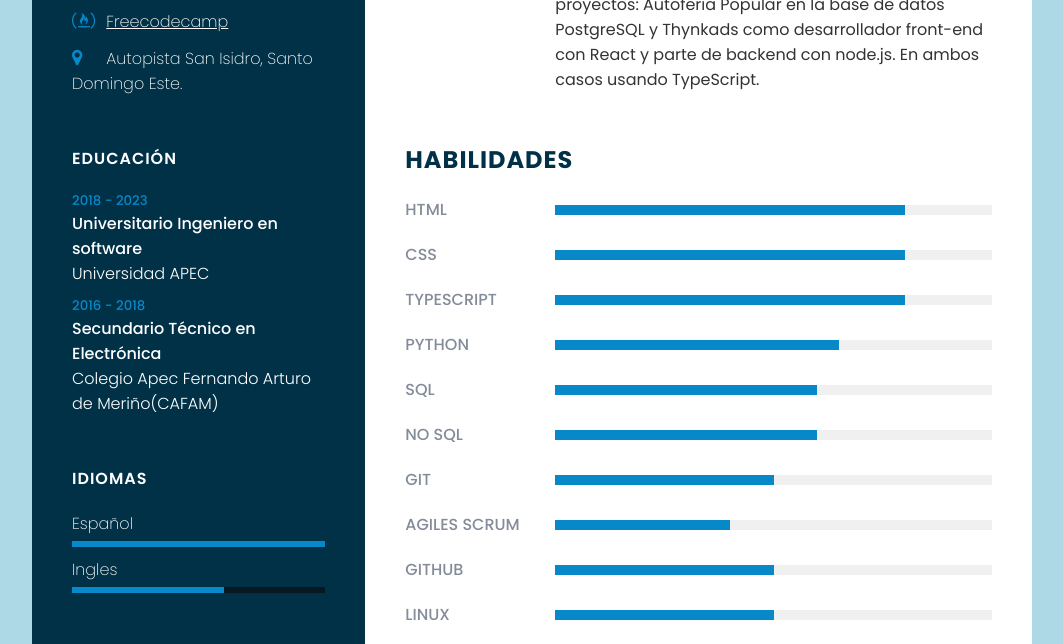
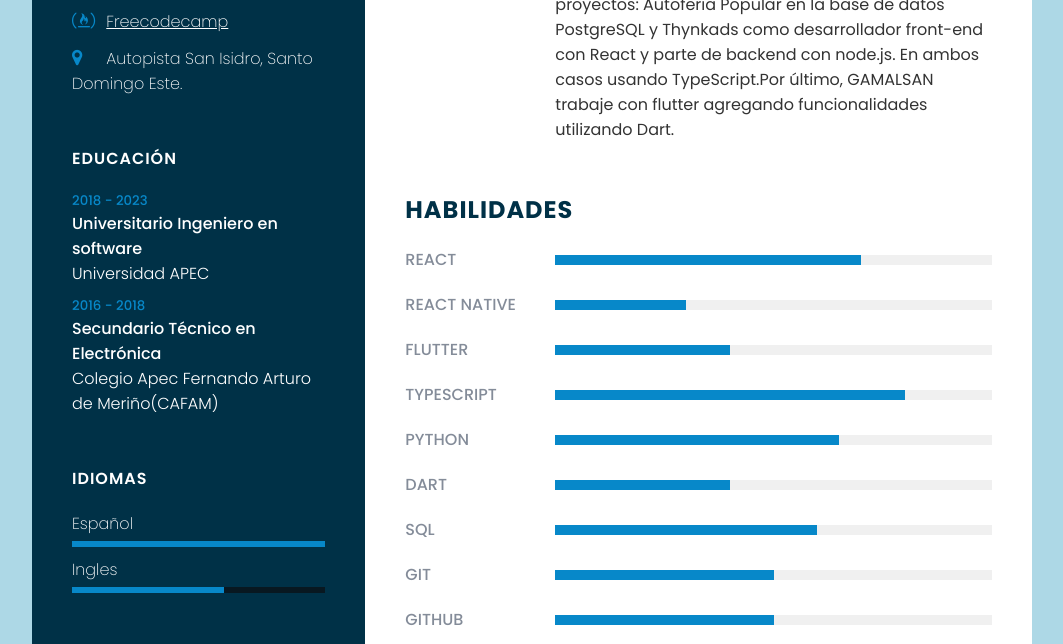
Before and after one commit to DavidSuriel/CV-JDSS, a plain HTML site: page index.html in a window 1280 px wide. Shown: the part 673-1317 px from the top of the page, without its empty margins (108-1171 px from the left). Drawn offline with Linux system fonts and the light colour scheme.

Commit message:
Quinta version

```diff
--- a/index.html
+++ b/index.html
@@ -133,24 +133,29 @@
 
                     <br>
                     <h4>Junior Software Developer</h4>
-                    <p>Durante mi experiencia laboral he trabajado dos proyectos: Autoferia Popular en la base de datos PostgreSQL y Thynkads como desarrollador front-end con React y parte de backend con node.js. En ambos casos usando TypeScript.
+                    <p>Durante mi experiencia laboral he trabajado dos proyectos: Autoferia Popular en la base de datos PostgreSQL y Thynkads como desarrollador front-end con React y parte de backend con node.js. En ambos casos usando TypeScript.Por último, GAMALSAN trabaje con flutter agregando funcionalidades utilizando Dart.
                     </p>
                 </div>
             </div>
         </div>
-
         <div class="about skills">
             <h2 class="title2">Habilidades</h2>
             <div class="box">
-                <h4>Html</h4>
+                <h4>React</h4>
                 <div class="percent">
-                    <div style="width: 80%;"></div>
+                    <div style="width: 70%;"></div>
                 </div>
             </div>
             <div class="box">
-                <h4>CSS</h4>
+                <h4>React Native</h4>
                 <div class="percent">
-                    <div style="width: 80%;"></div>
+                    <div style="width: 30%;"></div>
+                </div>
+            </div>
+            <div class="box">
+                <h4>Flutter</h4>
+                <div class="percent">
+                    <div style="width: 40%;"></div>
                 </div>
             </div>
             <div class="box">
@@ -166,13 +171,13 @@
                 </div>
             </div>
             <div class="box">
-                <h4>SQL</h4>
+                <h4>Dart</h4>
                 <div class="percent">
-                    <div style="width: 60%;"></div>
+                    <div style="width: 40%;"></div>
                 </div>
             </div>
             <div class="box">
-                <h4>No SQL</h4>
+                <h4>SQL</h4>
                 <div class="percent">
                     <div style="width: 60%;"></div>
                 </div>
@@ -184,12 +189,6 @@
                 </div>
             </div>
             <div class="box">
-                <h4>Agiles scrum</h4>
-                <div class="percent">
-                    <div style="width: 40%;"></div>
-                </div>
-            </div>
-            <div class="box">
                 <h4>Github</h4>
                 <div class="percent">
                     <div style="width: 50%;"></div>
@@ -197,12 +196,6 @@
             </div>
             <div class="box">
                 <h4>Linux</h4>
-                <div class="percent">
-                    <div style="width: 50%;"></div>
-                </div>
-            </div>
-            <div class="box">
-                <h4>Bash</h4>
                 <div class="percent">
                     <div style="width: 50%;"></div>
                 </div>
```
